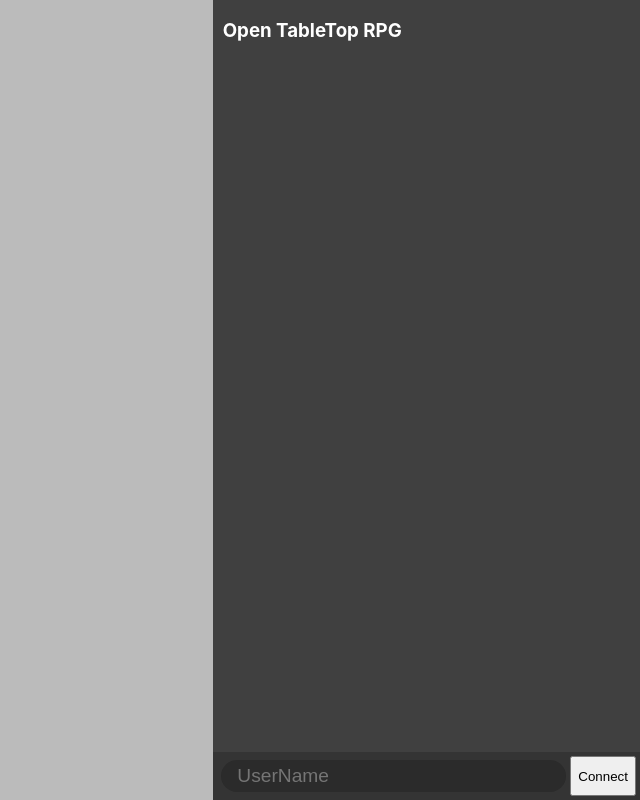
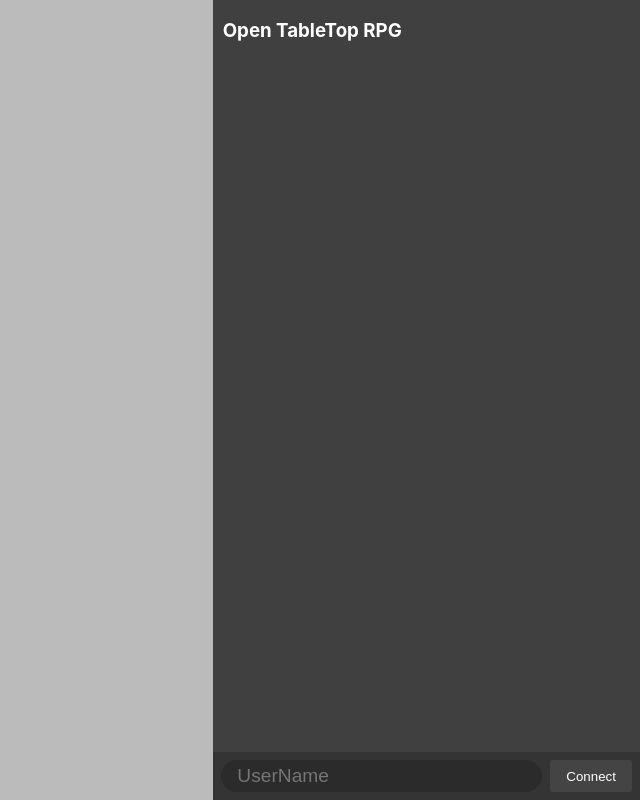
Before and after one commit to gscuster/ottr, a React (Create React App) app: page / in a window 1280 px wide. Shown: the whole page, without its empty margins (640-1280 px from the left). Built offline with nearby package versions, Linux system fonts and the light colour scheme.

Commit message:
Fixed issue with style on feed buttons

```diff
--- a/src/components/FeedForm.js
+++ b/src/components/FeedForm.js
@@ -20,7 +20,7 @@ export const FeedForm = ({sendMessage, rollDice}) => {
         autoComplete="off"
         value={message}
         onChange={e => setMessage(e.target.value)}/>
-      <button className='send-button'>Send</button>
+      <button className='feed-button'>Send</button>
     </form>
   )
 }
--- a/src/components/GameFeed.css
+++ b/src/components/GameFeed.css
@@ -57,7 +57,7 @@
 .feed-input:focus {
   outline: none;
 }
-.send-button {
+.feed-button {
   background: #444444;
   border: none;
   padding: 0 1rem;
--- a/src/components/UsernameForm.js
+++ b/src/components/UsernameForm.js
@@ -16,7 +16,7 @@ export const UsernameForm = ({socket, selectUserName}) => {
         value={userName}
         placeholder='UserName'
         onChange={e => setUserName(e.target.value)}/>
-      <button>Connect</button>
+      <button className='feed-button'>Connect</button>
     </form>
   )
 }
```
